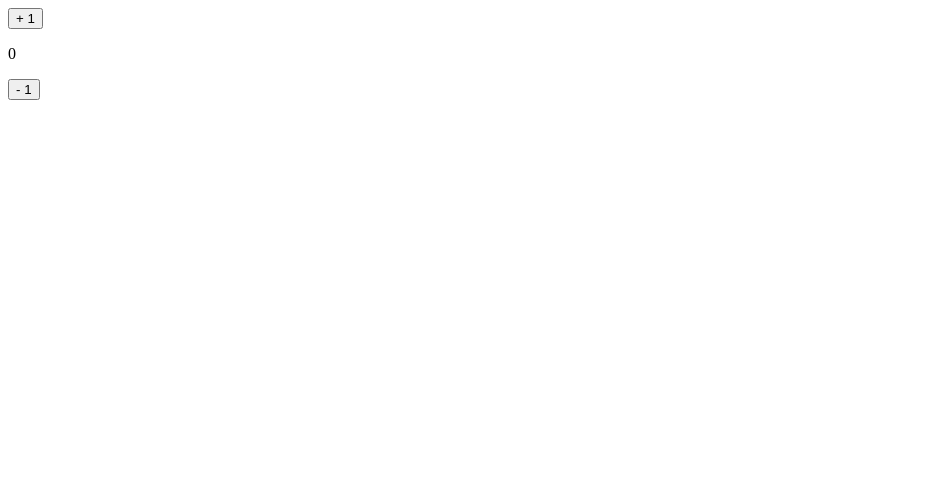
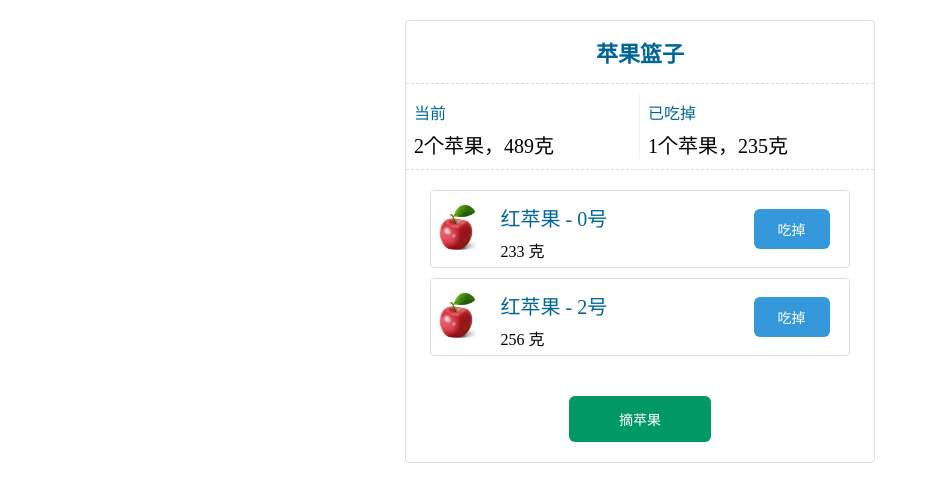
Before and after one commit to Leomanman/react-demo, a React app in the folder react-mobx6/: page / in a window 1280 px wide. Shown: the whole page, without its empty margins (0-930 px from the left). Built offline with nearby package versions, Linux system fonts and the light colour scheme; data requests are answered from the project's data file.

Commit message:
吃苹果案例实现

```diff
--- /dev/null
+++ b/react-mobx6/db/db.json
@@ -0,0 +1,19 @@
+{
+  "data": [
+    {
+      "id": 0,
+      "weight": 233,
+      "isEaten": false
+    },
+    {
+      "id": 1,
+      "weight": 235,
+      "isEaten": true
+    },
+    {
+      "id": 2,
+      "weight": 256,
+      "isEaten": false
+    }
+  ]
+}
--- a/react-mobx6/package.json
+++ b/react-mobx6/package.json
@@ -6,18 +6,22 @@
     "@testing-library/jest-dom": "^5.16.4",
     "@testing-library/react": "^13.3.0",
     "@testing-library/user-event": "^13.5.0",
+    "axios": "^0.27.2",
+    "json-server": "^0.17.0",
     "mobx": "^6.3.1",
     "mobx-react-lite": "^3.2.0",
     "react": "^18.2.0",
     "react-dom": "^18.2.0",
     "react-scripts": "5.0.1",
+    "sass": "^1.52.3",
     "web-vitals": "^2.1.4"
   },
   "scripts": {
     "start": "react-scripts start",
     "build": "react-scripts build",
     "test": "react-scripts test",
-    "eject": "react-scripts eject"
+    "eject": "react-scripts eject",
+    "json-server": "json-server --watch ./db/db.json --port 3002"
   },
   "eslintConfig": {
     "extends": [
--- a/react-mobx6/src/App.js
+++ b/react-mobx6/src/App.js
@@ -1,5 +1,6 @@
 
 import Counter from './components/Counter'
+import Apple from './components/Apply';
 // import CounterStore from "./store/Counter"
 // const countStore = new CounterStore()
 
@@ -8,7 +9,8 @@ function App() {
 
   return (
     <RootStoreProvider>
-      <Counter />
+      {/* <Counter /> */}
+      <Apple />
     </RootStoreProvider>
 
   );
--- /dev/null
+++ b/react-mobx6/src/components/AppleItem.js
@@ -0,0 +1,21 @@
+import { observer } from "mobx-react-lite"
+const AppleItem = ({ item }) => {
+  const { changeIsEaten } = item
+  return (
+    <div className="appleItem">
+      <div className="apple">
+        <img src={require('../images/apple.png')} alt="" />
+      </div>
+      <div className="info">
+        <div className="name">红苹果 - {item.id}号</div>
+        <div className="weight">{item.weight} 克</div>
+      </div>
+      <div className="btn-div">
+        <button onClick={() => changeIsEaten()}> 吃掉 </button>
+      </div>
+    </div>
+
+  )
+}
+
+export default observer(AppleItem)
--- /dev/null
+++ b/react-mobx6/src/components/Apply.js
@@ -0,0 +1,49 @@
+import React from 'react';
+import AppleItem from './AppleItem';
+import { useRootStore } from '../store'
+import { observer } from "mobx-react-lite"
+const Apple = () => {
+  const { appleStore } = useRootStore()
+  const { getApple,isPicking,buttonMsg,totalWeight,totalEaten,eatenList,noEatenList,changeEaten } = appleStore
+
+  const showApple = () => {
+    if(!noEatenList.length) return <div>苹果篮子空空如也</div>
+    return (
+      noEatenList.map(item => <AppleItem key={item.id} item={item} changeEaten={changeEaten}/>)
+    )
+  }
+
+  return (
+    <div className="appleBusket">
+      <div className="title">苹果篮子</div>
+
+      <div className="stats">
+        <div className="section">
+          <div className="head">当前</div>
+          <div className="content">
+            {noEatenList.length}个苹果，{totalWeight}克
+          </div>
+        </div>
+        <div className="section">
+          <div className="head">已吃掉</div>
+          <div className="content">
+            {eatenList.length}个苹果，{totalEaten}克
+          </div>
+        </div>
+      </div>
+
+      <div className="appleList">
+      {
+        showApple()
+      }
+
+      </div>
+      {/* className={isPicking ? 'disabled' : ''} */}
+      <div className="btn-div">
+        <button className={isPicking ? 'disabled' : ''} onClick={() => {getApple() }} >{buttonMsg}</button>
+      </div>
+    </div>
+  );
+}
+
+export default observer(Apple) ;
--- a/react-mobx6/src/index.js
+++ b/react-mobx6/src/index.js
@@ -1,6 +1,8 @@
 import React from 'react';
 import ReactDOM from 'react-dom/client';
 import App from './App';
+import './styles/appleBasket.scss'
+import './styles/appleItem.scss'
 
 const root = ReactDOM.createRoot(document.getElementById('root'));
 root.render(
--- /dev/null
+++ b/react-mobx6/src/store/Apple.js
@@ -0,0 +1,18 @@
+import { action, makeObservable, observable } from 'mobx'
+export default class Apple {
+  constructor(props) {
+    this.id = props.id
+    this.weight = props.weight
+    this.isEaten = props.isEaten
+    makeObservable(this, {
+      id: observable,
+      weight: observable,
+      isEaten: observable,
+      changeIsEaten: action.bound
+    })
+  }
+  changeIsEaten() {
+    this.isEaten = !this.isEaten
+  }
+
+}
--- /dev/null
+++ b/react-mobx6/src/store/AppleStore.js
@@ -0,0 +1,78 @@
+import { action, computed, flow, makeObservable, observable } from 'mobx'
+import axios from 'axios'
+import apple from './Apple'
+export default class AppleStore {
+  constructor() {
+    this.list = []
+    this.isPicking = false
+    this.buttonMsg = '摘苹果'
+    makeObservable(this, {
+      list: observable,
+      isPicking: observable,
+      buttonMsg: observable,
+      getApple: action.bound,
+      changeEaten: action.bound,
+      totalWeight: computed,
+      totalEaten: computed,
+      eatenList: computed,
+      noEatenList: computed,
+      loadApple: flow
+    })
+    this.loadApple()
+  }
+
+  *loadApple() {
+    const { data } = yield axios.get('http://localhost:3002/data')
+    data.forEach(el => {
+        this.list.push(new apple(el))
+    });
+  }
+  getApple(params) {
+    this.isPicking = true
+    this.buttonMsg = '正在采集。。。'
+    setTimeout(() => {
+      this.list.push(new apple({
+        id: this._getId(),
+        weight: Math.floor(Math.random() * (100 - 1)) + 1,
+        isEaten: false
+      }))
+      this.isPicking = false
+      this.buttonMsg = '摘苹果'
+    }, 1000);
+
+  }
+
+  _getId() {
+    if (this.list.length < 1) return 1
+    return this.list[this.list.length - 1].id + 1
+  }
+  get totalWeight() {
+    const eaten = this.list.filter(item => !item.isEaten)
+    return eaten.reduce((prev,curren) => {
+      return prev + curren.weight
+    },0)
+  }
+  get totalEaten() {
+    const eaten = this.list.filter(item => item.isEaten)
+    return eaten.reduce((prev,curren) => {
+      return prev + curren.weight
+    },0)
+  }
+
+  get eatenList() {
+    return this.list.filter(item => item.isEaten)
+  }
+
+  get noEatenList() {
+    return this.list.filter(item => !item.isEaten)
+  }
+
+  changeEaten(id) {
+
+    const apple = this.list.filter(item => item.id === id)
+
+    apple.isEaten = true
+    console.log(apple.isEaten)
+  }
+
+}
--- a/react-mobx6/src/store/index.js
+++ b/react-mobx6/src/store/index.js
@@ -1,9 +1,11 @@
 import { createContext, useContext } from 'react';
 import Counter from './Counter';
+import AppleStore from './AppleStore';
 
 class RootStore {
   constructor() {
     this.countStore = new Counter()
+    this.appleStore = new AppleStore()
   }
 }
 
--- /dev/null
+++ b/react-mobx6/src/styles/appleBasket.scss
@@ -0,0 +1,87 @@
+* {
+    box-sizing: border-box;
+}
+
+.app {
+    width: 500px;
+    border: 1px solid #ddd;
+    margin: 50px auto;
+}
+
+
+.appleBusket {
+    width: 470px;
+    margin: 20px auto;
+    border-radius: 4px;
+    border: 1px solid #ddd;
+    position: relative;
+
+
+    > .title {
+        padding: 15px 0;
+        text-align: center;
+        color: #069;
+        font-size: 22px;
+        font-weight: bold;
+    }
+
+    > .stats {
+        width: 100%;
+        border-top: 1px dashed #ddd;
+        border-bottom: 1px dashed #ddd;
+        padding: 10px 0;
+
+        .section {
+            display: inline-block;
+            width: 50%;
+            padding-left: 8px;
+
+            .head {
+                padding: 6px 0px;
+                font-size: 16px;
+                color: #069;
+            }
+            .content {
+                font-size: 20px;
+                font-weight: 200;
+            }
+            &:first-of-type {
+                border-right: 1px solid #f0f0f0;
+            }
+        }
+    }
+
+    > .appleList {
+        padding: 10px 0;
+        .empty-tip {
+            text-align: center;
+            font-size: 16px;
+            color: #ccc;
+            padding: 20px 0;
+        }
+    }
+
+    > .btn-div {
+        text-align: center;
+        button {
+            border: none;
+            background-color: #096;
+            color: #fff;
+            font-size: 14px;
+            cursor: pointer;
+
+            padding: 13px 50px;
+            border-radius: 6px;
+            margin: 20px auto;
+            outline: none;
+        }
+        button:hover {
+            background-color: #55d98d
+        }
+        button.disabled {
+            background-color: #95a5a6;
+            cursor: default;
+            opacity: 0.65;
+        }
+    }
+}
--- /dev/null
+++ b/react-mobx6/src/styles/appleItem.scss
@@ -0,0 +1,45 @@
+.appleItem {
+    width: 420px;
+    margin: 10px auto;
+    border-radius: 4px;
+    border: 1px solid #ddd;
+    display: flex;
+    flex-direction: row;
+    justify-content: space-around;
+    align-items: center;
+
+    .apple {
+        flex-grow: 2;
+    }
+    .info {
+        flex-grow: 15;
+        .name {
+            padding: 6px 0;
+            font-size: 20px;
+            color: #069;
+            font-weight: 500;
+        }
+        .weight {
+            font-size: 16px;
+            font-weight: 200;
+        }
+    }
+    .btn-div {
+        flex-grow: 2;
+        button {
+            border: none;
+            background-color: #3498db;
+            color: #fff;
+            font-size: 14px;
+            cursor: pointer;
+
+            padding: 10px 24px;
+            border-radius: 6px;
+            margin: 18px auto;
+            outline: none;
+        }
+        button:hover {
+            background-color: #5dade2
+        }
+    }
+}
```
Also changed, not shown: react-mobx6/src/images/apple.png (added), react-mobx6/src/images/appleBasket.gif (added), react-mobx6/src/images/demo.gif (added), 1 other file.
